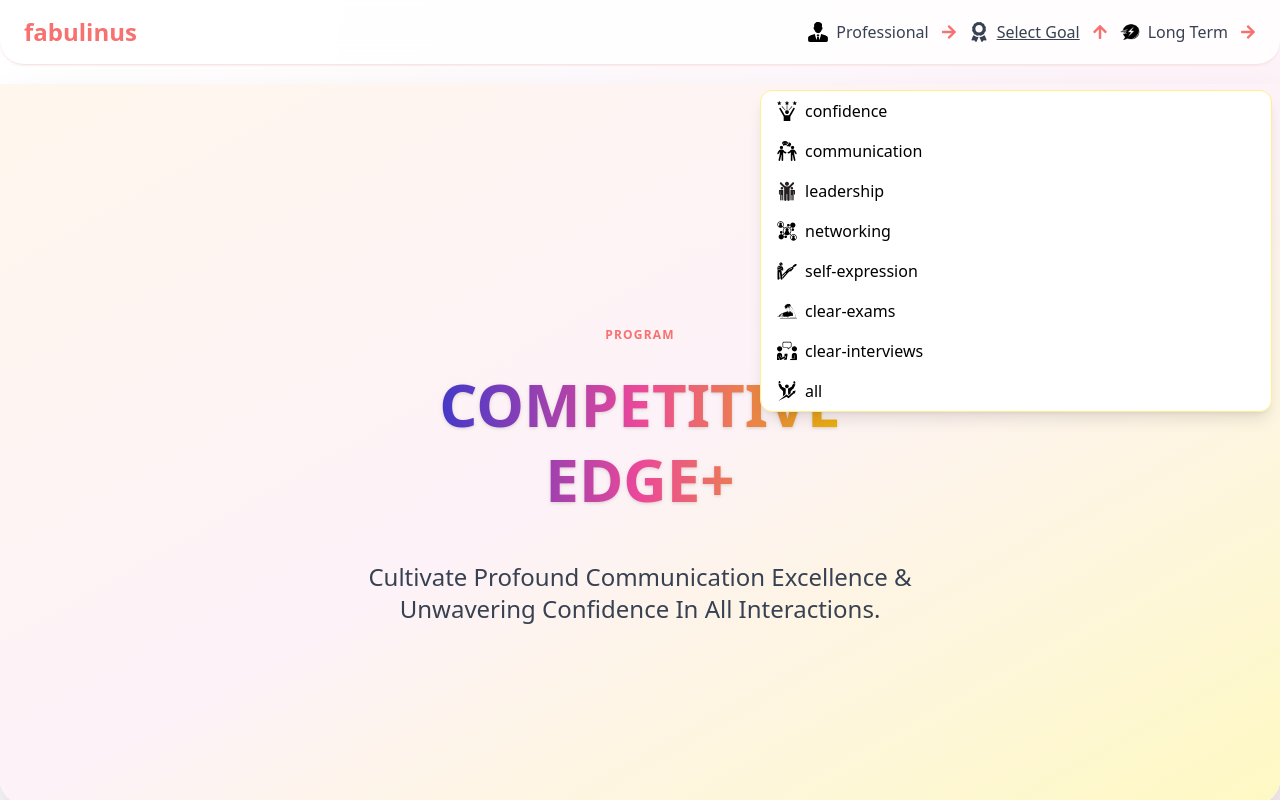
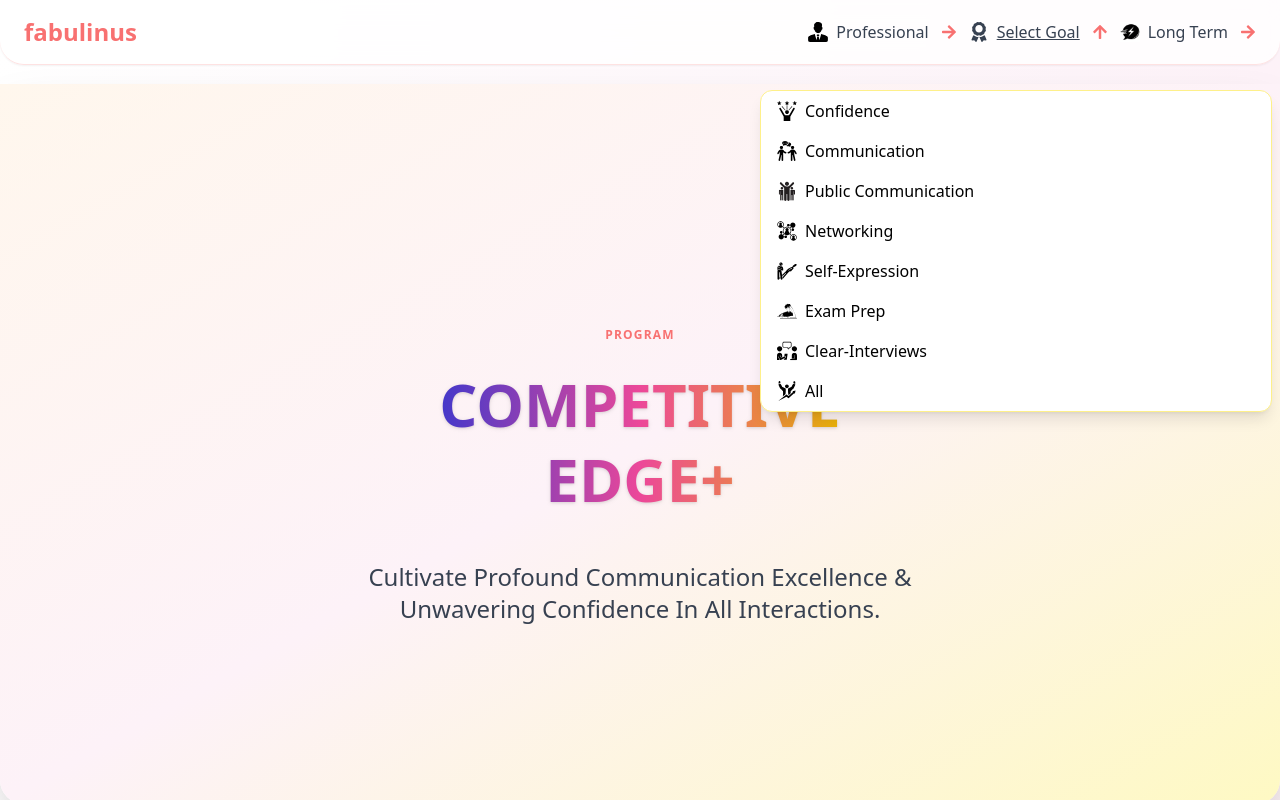
Before and after one commit to Vishalmakhija1012/fab-final-fixed2, a React (Vite) app: page /single-page in a window 1280 px wide. Both pictures are taken after a click on the button "Select Goal". Shown: the top 800 px of the page. Built offline with nearby package versions, Linux system fonts and the light colour scheme.

Commit message:
Refactor: Standardize crash course goal keys and UI labels, update icons and dropdowns for 'exam-prep' and 'public-comm.'

```diff
--- a/src/components/CollegeStudentForm.jsx
+++ b/src/components/CollegeStudentForm.jsx
@@ -91,7 +91,8 @@ export default function CollegeStudentForm() {
                         </option>
                         <option value="confidence">Confidence</option>
                         <option value="communication">Communication</option>
-                        <option value="leadership">Leadership</option>
+                        <option value="public-comm.">Public Communication</option>
+                        <option value="exam-prep">Exam Prep</option>
                         <option value="clear-interviews">Clear Interviews</option>
                         <option value="all">All the above</option>
                       </select>
--- a/src/components/ParentForm.jsx
+++ b/src/components/ParentForm.jsx
@@ -88,8 +88,8 @@ export default function ParentForm() {
                         <option value="" disabled>Select goal</option>
                         <option value="confidence">Confidence</option>
                         <option value="communication">Communication</option>
-                        <option value="leadership">Leadership</option>
-                        <option value="clear-exams">Clear Exams</option>
+                        <option value="public-comm.">Public Communication</option>
+                        <option value="exam-prep">Exam Prep</option>
                         <option value="all">All the above</option>
                       </select>
                       <span className="pointer-events-none absolute right-4 top-1/2 transform -translate-y-1/2 text-rose-500">
--- a/src/components/PersonalGrowthForm.jsx
+++ b/src/components/PersonalGrowthForm.jsx
@@ -84,10 +84,11 @@ export default function PersonalGrowthForm() {
                       >
                         <option value="" disabled>Select a goal</option>
                         <option value="speak-better">Speak more confidently</option>
-                        <option value="leadership">Leadership skills</option>
+                        <option value="public-comm.">Public Communication</option>
                         <option value="networking">Networking</option>
                         <option value="self-expression">Self-expression</option>
                         <option value="clear-interviews">Clear Interviews</option>
+                        <option value="exam-prep">Exam Prep</option>
                         <option value="all">All the above</option>
                       </select>
                       <span className="pointer-events-none absolute right-4 top-1/2 transform -translate-y-1/2 text-rose-500">
--- a/src/components/ProfessionalForm.jsx
+++ b/src/components/ProfessionalForm.jsx
@@ -87,10 +87,11 @@ export default function ProfessionalForm() {
                       >
                         <option value="" disabled>Select goal</option>
                         <option value="speak-better">Speak more confidently</option>
-                        <option value="leadership">Leadership skills</option>
+                        <option value="public-comm.">Public Communication</option>
                         <option value="networking">Networking</option>
                         <option value="self-expression">Self-expression</option>
                         <option value="clear-interviews">Clear Interviews</option>
+                        <option value="exam-prep">Exam Prep</option>
                         <option value="all">All the above</option>
                       </select>
                       <span className="pointer-events-none absolute right-4 top-1/2 transform -translate-y-1/2 text-red-500">
--- a/src/components/courseLogic.ts
+++ b/src/components/courseLogic.ts
@@ -141,8 +141,8 @@ export const COURSE_LOGIC = [
 export const CRASH_COURSE_LOOKUP: { [goal: string]: string } = {
   confidence: 'CONFIDENCE QUICK FIX',
   communication: 'VERBAL QUICK FIX',
-  leadership: 'STORYTELLING QUICK FIX',
-  'clear-exams': 'WRITTEN QUICK FIX',
+  'public-comm.': 'STORYTELLING QUICK FIX',
+  'exam-prep': 'WRITTEN QUICK FIX',
   'clear-interviews': 'VERBAL QUICK FIX',
   'speak-better': 'VERBAL QUICK FIX',
   networking: 'CONFIDENCE QUICK FIX',
--- a/src/components/single-page.jsx
+++ b/src/components/single-page.jsx
@@ -487,28 +487,45 @@ const SinglePage = () => {
               style={{ minWidth: 0, fontWeight: 400, width: 'auto', padding: 0, margin: 0 }}
             >
               {goal ? (
-                <img src={`/${goal}.svg`} alt={goal} className="w-5 h-5" />
+                <img src={`/${(() => {
+                  if (goal === 'public-comm.') return 'leadership.svg';
+                  if (goal === 'exam-prep') return 'clear-exams.svg';
+                  return `${goal}.svg`;
+                })()}`} alt={goal} className="w-5 h-5" />
               ) : (
                 <FaAward className="w-5 h-5" />
               )}
-              <span style={{ textTransform: 'capitalize' }}>{goal || 'Select Goal'}</span>
+              <span style={{ textTransform: 'capitalize' }}>{(() => {
+                if (goal === 'public-comm.') return 'Public Communication';
+                if (goal === 'exam-prep') return 'Exam Prep';
+                return goal || 'Select Goal';
+              })()}</span>
               <FaArrowLeft className={`ml-1 text-base rotate-180 text-red-400 transition-transform ${showGoalDropdown ? 'rotate-90' : ''}`} />
             </button>
             {showGoalDropdown && (
               <div className="fixed inset-0 z-50 flex items-start justify-center sm:justify-end pt-[90px] px-2" style={{pointerEvents:'none'}}>
                 <div className="relative w-full max-w-xs sm:max-w-sm md:max-w-md lg:max-w-lg" style={{pointerEvents:'auto'}}>
                   <div className="w-full bg-white border border-yellow-200 rounded-xl shadow-lg overflow-x-auto min-w-0 goal-dropdown-menu">
-                    {['confidence', 'communication', 'leadership', 'networking', 'self-expression', 'clear-exams', 'clear-interviews', 'all'].map((g) => (
+                    {[
+  { value: 'confidence', label: 'confidence', icon: 'confidence.svg' },
+  { value: 'communication', label: 'communication', icon: 'communication.svg' },
+  { value: 'public-comm.', label: 'Public Communication', icon: 'leadership.svg' },
+  { value: 'networking', label: 'networking', icon: 'networking.svg' },
+  { value: 'self-expression', label: 'self-expression', icon: 'self-expression.svg' },
+  { value: 'exam-prep', label: 'Exam Prep', icon: 'clear-exams.svg' },
+  { value: 'clear-interviews', label: 'clear-interviews', icon: 'clear-interviews.svg' },
+  { value: 'all', label: 'all', icon: 'all.svg' },
+].map((g) => (
   <button
-                        key={g}
-                        className={`w-full flex items-center gap-2 px-4 py-2 text-left hover:bg-yellow-50 ${goal === g ? 'bg-yellow-100 font-bold' : ''}`}
+    key={g.value}
+    className={`w-full flex items-center gap-2 px-4 py-2 text-left hover:bg-yellow-50 ${goal === g.value ? 'bg-yellow-100 font-bold' : ''}`}
     onClick={() => {
-                          setGoal(g);
+      setGoal(g.value);
       setShowGoalDropdown(false);
     }}
   >
-                        <img src={`/${g}.svg`} alt={g} className="w-5 h-5" />
-                        <span style={{ textTransform: 'lowercase' }}>{g}</span>
+    <img src={`/${g.icon}`} alt={g.label} className="w-5 h-5" />
+    <span style={{ textTransform: 'capitalize' }}>{g.label}</span>
   </button>
 ))}
                   </div>
@@ -955,12 +972,9 @@ const SinglePage = () => {
                       <img src="/calendar.svg" alt="Time" style={{width:'32px', height:'32px'}} />
                     </span>
                   </span>
-                  <div className="flex flex-col items-start">
-                    <span style={{fontSize:'1.08rem', fontWeight:600, color:'#e11d48', marginBottom:'0.15rem'}}>Duration</span>
                   <span style={{fontSize:'1.05rem', fontWeight:400, color:'#475569', lineHeight:1.25, fontStyle:'italic'}}>
-                      {COURSE_TYPE_LABELS[typeDropdown]?.duration || 'N/A'}
+                    {typeDropdown === 'Crash Course' ? '1 month' : typeDropdown === 'Short Term' ? '3 months' : '1 year'}
                   </span>
-                  </div>
                 </div>
               </div>
             </div>
```
Lines whose indentation alone changed are shown as unchanged.
